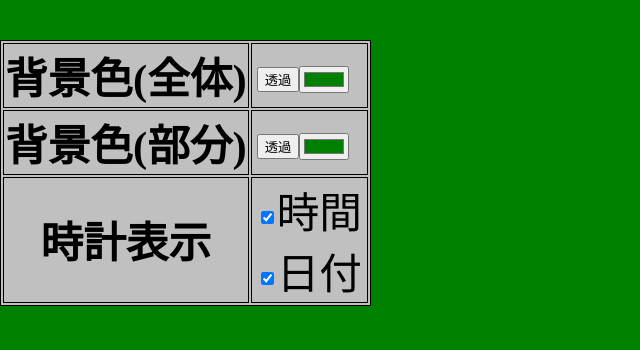
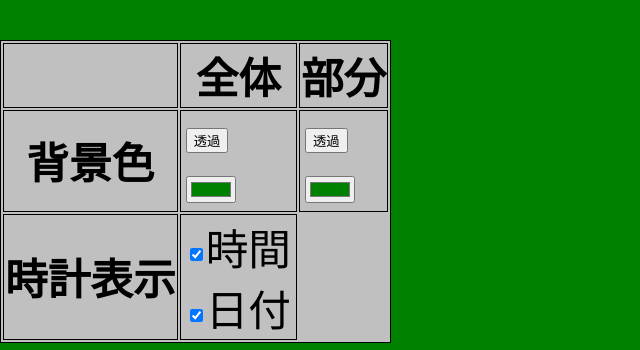
Before and after one commit to n138-kz/youtube-sozai, a plain HTML site: page docs/clock01/index.html in a window 1280 px wide. Shown: the part 450-800 px from the top of the page, without its empty margins (0-640 px from the left). Drawn offline with Linux system fonts and the light colour scheme.

Commit message:
コンパネ　背景色

```diff
--- a/docs/clock01/index.html
+++ b/docs/clock01/index.html
@@ -163,14 +163,18 @@
             }
         </style>
         <table>
+            <thead>
+                <tr>
+                    <th></th>
+                    <th>全体</th>
+                    <th>部分</th>
+                </tr>
+            </thead>
             <tbody>
                 <tr>
-                    <th>背景色(全体)</th>
-                    <td><input type="button" value="透過" onclick="console.log(`customBGColor: transparent`);document.body.style.backgroundColor='rgba(0,0,0,0)';"><input type="color" id="customBGColor" value="#008000" onchange="console.log(`customBGColor: ${this.value}`);document.body.style.backgroundColor=this.value" onclick="console.log(`customBGColor: ${this.value}`);document.body.style.backgroundColor=this.value"></td>
-                </tr>
-                <tr>
-                    <th>背景色(部分)</th>
-                    <td><input type="button" value="透過" onclick="console.log(`customBGColor: transparent`);document.body.children.item(0).style.backgroundColor='rgba(0,0,0,0)';"><input type="color" id="customBGColor" value="#008000" onchange="console.log(`customBGColor: ${this.value}`);document.body.children.item(0).style.backgroundColor=this.value" onclick="console.log(`customBGColor: ${this.value}`);document.body.children.item(0).style.backgroundColor=this.value"></td>
+                    <th>背景色</th>
+                    <td><input type="button" value="透過" onclick="console.log(`customBGColor: transparent`);document.body.style.backgroundColor='rgba(0,0,0,0)';"><br><input type="color" id="customBGColor" value="#008000" onchange="console.log(`customBGColor: ${this.value}`);document.body.style.backgroundColor=this.value" onclick="console.log(`customBGColor: ${this.value}`);document.body.style.backgroundColor=this.value"></td>
+                    <td><input type="button" value="透過" onclick="console.log(`customBGColor: transparent`);document.body.children.item(0).style.backgroundColor='rgba(0,0,0,0)';"><br><input type="color" id="customBGColor" value="#008000" onchange="console.log(`customBGColor: ${this.value}`);document.body.children.item(0).style.backgroundColor=this.value" onclick="console.log(`customBGColor: ${this.value}`);document.body.children.item(0).style.backgroundColor=this.value"></td>
                 </tr>
                 <tr>
                     <th>時計表示</th>
```
